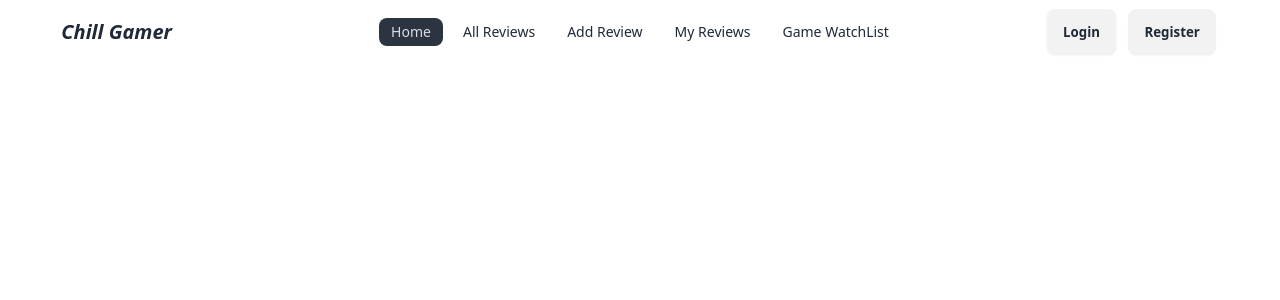
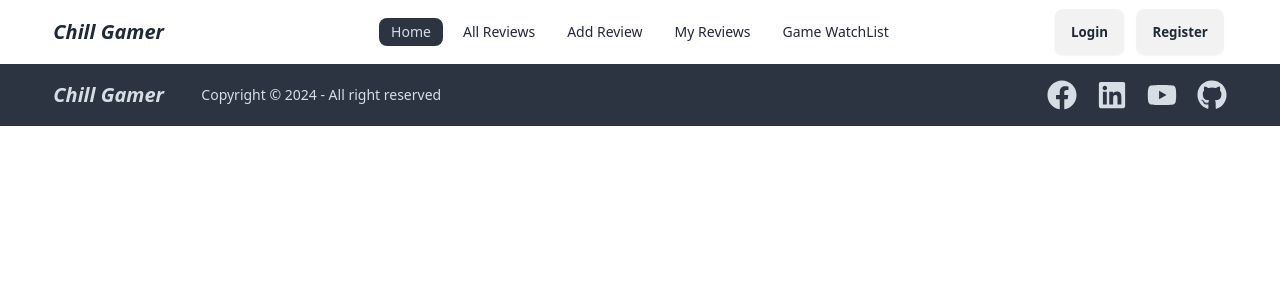
Before and after one commit to Motiur-Rahman-Dhrubo/Assignment-10-client, a React (Vite) app: page / in a window 1280 px wide. Shown: the top 300 px of the page. Built offline with nearby package versions, Linux system fonts and the light colour scheme.

Commit message:
footer add

```diff
--- a/package.json
+++ b/package.json
@@ -14,6 +14,7 @@
     "match-sorter": "^8.0.0",
     "react": "^18.3.1",
     "react-dom": "^18.3.1",
+    "react-icons": "^5.4.0",
     "react-router-dom": "^7.0.2",
     "sort-by": "^1.2.0"
   },
--- a/src/App.jsx
+++ b/src/App.jsx
@@ -1,15 +1,13 @@
-import { useState } from 'react'
-import reactLogo from './assets/react.svg'
-import viteLogo from '/vite.svg'
-import './App.css'
 import NavBar from './Components/NavBar/NavBar'
+import Footer from './Components/Footer/Footer'
 
 function App() {
 
   return (
-    <div className='w-11/12 mx-auto'>
+    <>
       <NavBar></NavBar>
-    </div>
+      <Footer></Footer>
+    </>
   )
 }
 
--- /dev/null
+++ b/src/Components/Footer/Footer.jsx
@@ -0,0 +1,26 @@
+import { Link } from 'react-router-dom';
+import { FaFacebook } from "react-icons/fa";
+import { FaLinkedin } from "react-icons/fa";
+import { FaYoutube } from "react-icons/fa";
+import { FaGithub } from "react-icons/fa";
+
+const Footer = () => {
+    return (
+        <footer className='bg-neutral'>
+            <div className="footer text-neutral-content items-center py-4 w-11/12 mx-auto">
+                <aside className="grid-flow-col items-center">
+                    <Link to='/' className="font-bold text-xl italic w-[140px]">Chill Gamer</Link>
+                    <p>Copyright © {new Date().getFullYear()} - All right reserved</p>
+                </aside>
+                <div className="flex gap-5 text-3xl md:place-self-center md:justify-self-end">
+                    <a href="https://www.facebook.com/md.motiur.rahman.383" target="_blank"><FaFacebook /></a>
+                    <a href="https://www.linkedin.com/in/md-motiur-rahman-105598318/" target="_blank"><FaLinkedin /></a>
+                    <a href="https://www.youtube.com/@ruitom.coder383" target="_blank"><FaYoutube /></a>
+                    <a href="https://github.com/Motiur-Rahman-Dhrubo" target="_blank"><FaGithub /></a>
+                </div>
+            </div>
+        </footer>
+    );
+};
+
+export default Footer;
--- a/src/Components/NavBar/NavBar.jsx
+++ b/src/Components/NavBar/NavBar.jsx
@@ -1,4 +1,3 @@
-import React from 'react';
 import { Link, NavLink } from 'react-router-dom';
 
 const NavBar = () => {
@@ -16,7 +15,7 @@ const NavBar = () => {
     </>
 
     return (
-        <div className="navbar bg-base-100">
+        <div className="navbar bg-base-100 w-11/12 mx-auto px-0">
             <div className="navbar-start">
                 <div className="dropdown">
                     <div tabIndex={0} role="button" className="btn btn-ghost md:hidden">
```
Also changed, not shown: src/App.css (deleted), 1 other file (tests, documents, lock files or other folders).
